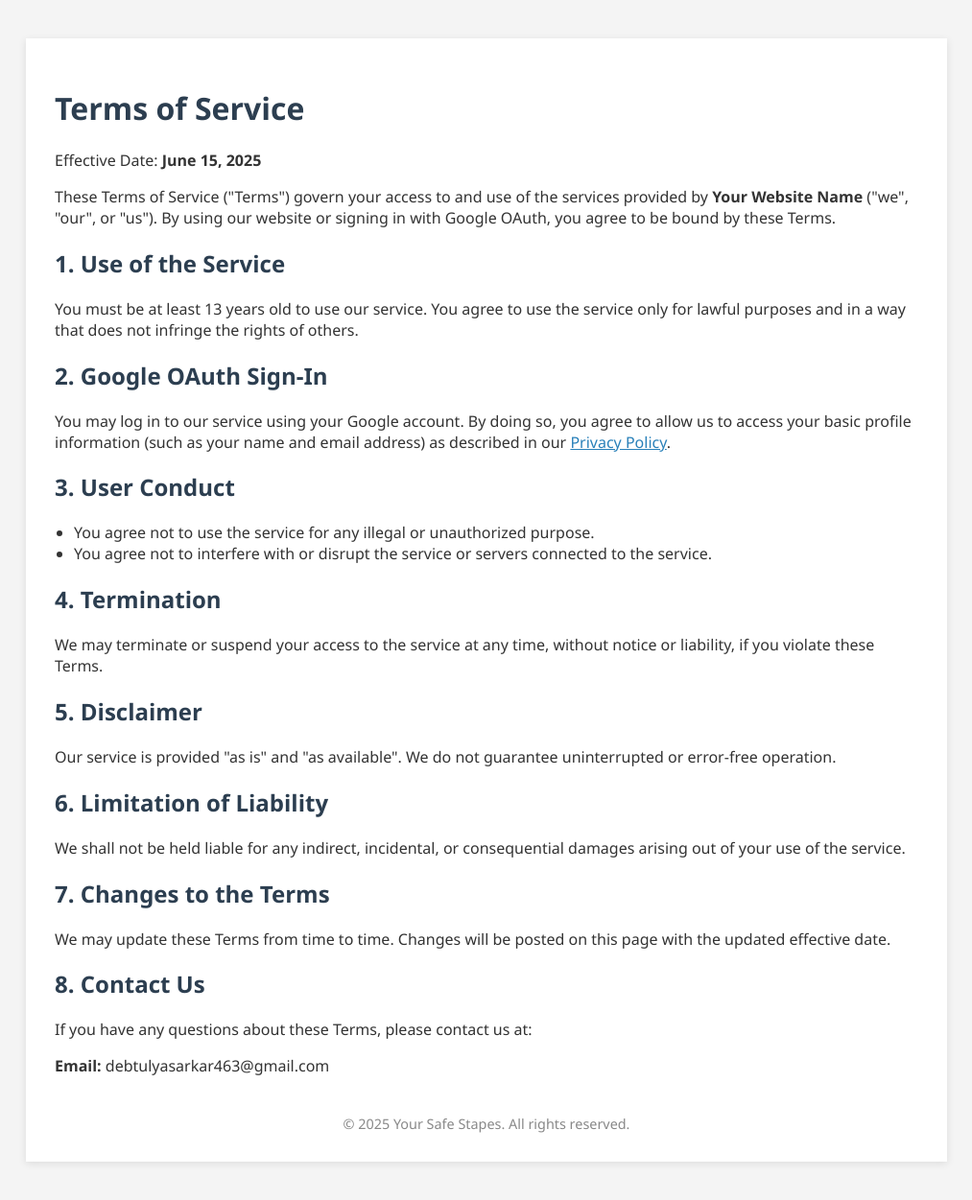
After one commit to DEBTULYA2005/SafeStapes, a Django app: page /terms in a window 1280 px wide. The commit adds this page. Shown: the whole page at 96% size, without its empty margins (133-1146 px from the left). Run offline with Django 5.2, Linux system fonts and the light colour scheme.

```diff
--- a/App/urls.py
+++ b/App/urls.py
@@ -5,6 +5,7 @@
 
 urlpatterns = [
 
+    path('terms', views.terms, name='terms'),
     path('privecy_policies', views.policy, name='privecy_policies'),
     path('frequent-locations/', views.frequent_locations_view, name='frequent_locations'),
 
--- a/App/views.py
+++ b/App/views.py
@@ -25,6 +25,8 @@
 import os
 from collections import Counter
 
+def terms(request):
+    return render(request, "terms.html")
 
 def policy(request):
     return render(request, "privacy.html")
--- a/templates/index.html
+++ b/templates/index.html
@@ -29,6 +29,7 @@
         <div class="btn">
             <a href="{% url 'dashboard' %}"><button type="submit" id="nextPageButton">Get Started&nbsp;<i class="fa-solid fa-chevron-right"></i></button></a>
             <a href="{% url 'privecy_policies' %}"><button type="submit" id="nextPageButton">Privacy policy&nbsp;<i class="fa-solid fa-chevron-right"></i></button></a>
+            <a href="{% url 'terms' %}"><button type="submit" id="nextPageButton">Privacy policy&nbsp;<i class="fa-solid fa-chevron-right"></i></button></a>
         </div>
     </div>
 
--- a/templates/privacy.html
+++ b/templates/privacy.html
@@ -3,7 +3,7 @@
 <head>
   <meta charset="UTF-8">
   <meta name="viewport" content="width=device-width, initial-scale=1">
-  <title>Privacy Policy | Your Website Name</title>
+  <title>Privacy Policy | Safe Stapes</title>
   <style>
     body {
       font-family: 'Segoe UI', Tahoma, Geneva, Verdana, sans-serif;
--- /dev/null
+++ b/templates/terms.html
@@ -0,0 +1,84 @@
+<!DOCTYPE html>
+<html lang="en">
+<head>
+  <meta charset="UTF-8" />
+  <meta name="viewport" content="width=device-width, initial-scale=1" />
+  <title>Terms of Service | Safe Stapes</title>
+  <style>
+    body {
+      font-family: 'Segoe UI', Tahoma, Geneva, Verdana, sans-serif;
+      background-color: #f4f4f4;
+      margin: 0;
+      padding: 0;
+      color: #333;
+    }
+
+    .container {
+      max-width: 900px;
+      margin: 40px auto;
+      padding: 30px;
+      background: #fff;
+      box-shadow: 0 2px 8px rgba(0,0,0,0.1);
+    }
+
+    h1, h2 {
+      color: #2c3e50;
+    }
+
+    ul {
+      padding-left: 20px;
+    }
+
+    a {
+      color: #2980b9;
+    }
+
+    footer {
+      margin-top: 40px;
+      text-align: center;
+      font-size: 0.9em;
+      color: #888;
+    }
+  </style>
+</head>
+<body>
+  <div class="container">
+    <h1>Terms of Service</h1>
+    <p>Effective Date: <strong>June 15, 2025</strong></p>
+
+    <p>These Terms of Service ("Terms") govern your access to and use of the services provided by <strong>Your Website Name</strong> ("we", "our", or "us"). By using our website or signing in with Google OAuth, you agree to be bound by these Terms.</p>
+
+    <h2>1. Use of the Service</h2>
+    <p>You must be at least 13 years old to use our service. You agree to use the service only for lawful purposes and in a way that does not infringe the rights of others.</p>
+
+    <h2>2. Google OAuth Sign-In</h2>
+    <p>You may log in to our service using your Google account. By doing so, you agree to allow us to access your basic profile information (such as your name and email address) as described in our <a href="privacy.html">Privacy Policy</a>.</p>
+
+    <h2>3. User Conduct</h2>
+    <ul>
+      <li>You agree not to use the service for any illegal or unauthorized purpose.</li>
+      <li>You agree not to interfere with or disrupt the service or servers connected to the service.</li>
+    </ul>
+
+    <h2>4. Termination</h2>
+    <p>We may terminate or suspend your access to the service at any time, without notice or liability, if you violate these Terms.</p>
+
+    <h2>5. Disclaimer</h2>
+    <p>Our service is provided "as is" and "as available". We do not guarantee uninterrupted or error-free operation.</p>
+
+    <h2>6. Limitation of Liability</h2>
+    <p>We shall not be held liable for any indirect, incidental, or consequential damages arising out of your use of the service.</p>
+
+    <h2>7. Changes to the Terms</h2>
+    <p>We may update these Terms from time to time. Changes will be posted on this page with the updated effective date.</p>
+
+    <h2>8. Contact Us</h2>
+    <p>If you have any questions about these Terms, please contact us at:</p>
+    <p><strong>Email:</strong> debtulyasarkar463@gmail.com</p>
+
+    <footer>
+      &copy; 2025 Your Safe Stapes. All rights reserved.
+    </footer>
+  </div>
+</body>
+</html>
--- a/templates/user_Main.html
+++ b/templates/user_Main.html
@@ -685,7 +685,7 @@
         <div class="footer-bar">
 
             <div class="div">
-                <a href="/pages/terms-conditions">Terms & Conditions</a>|
+                <a href="{% url 'terms' %}">Terms & Conditions</a> | <a href="{% url 'privecy_policies' %}">Privecy Policies</a>
                 <p>Copyright &copy; Safe-Steps <i class="fa-solid fa-heart"></i></p>
             </div>
             <div class="footer-box">
```
